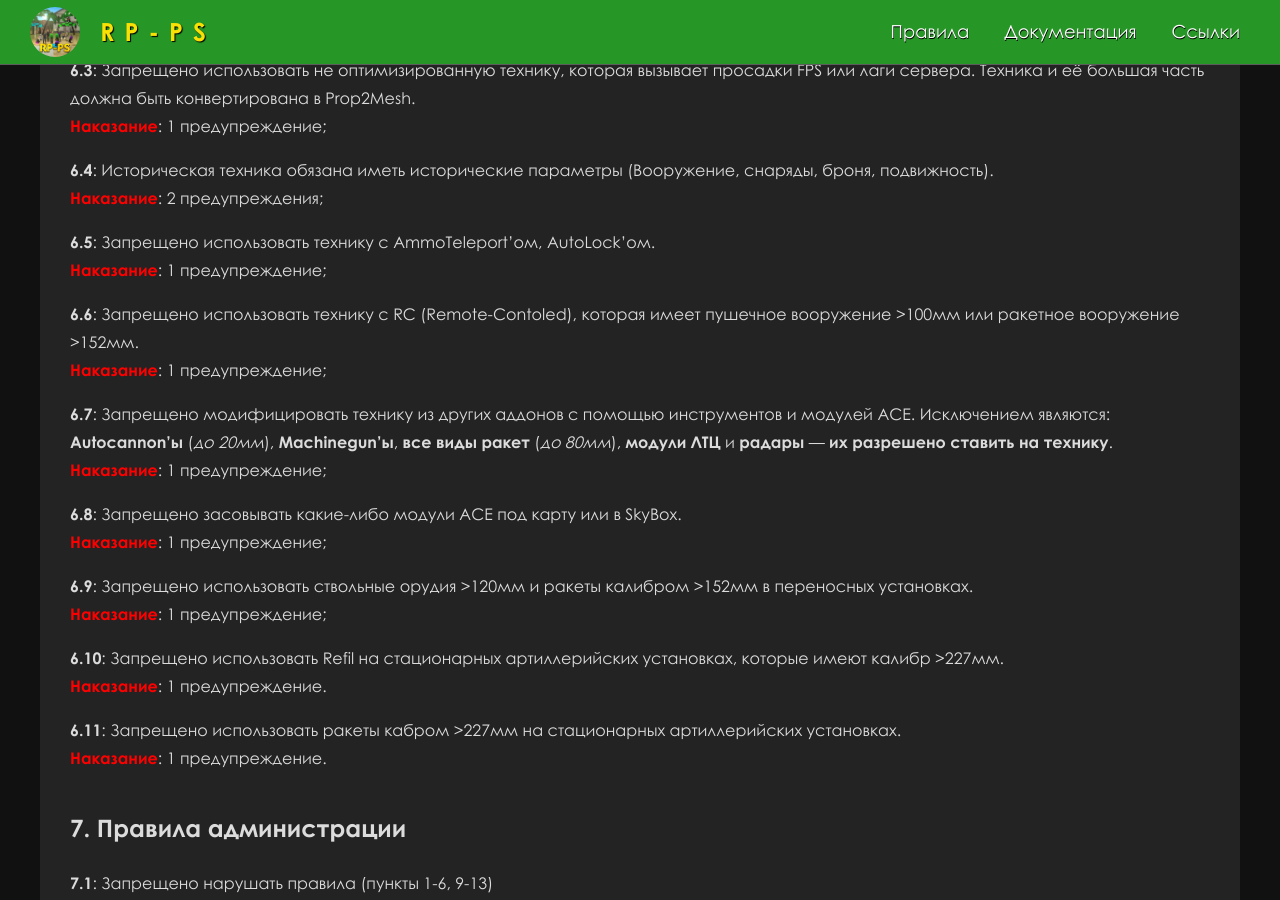
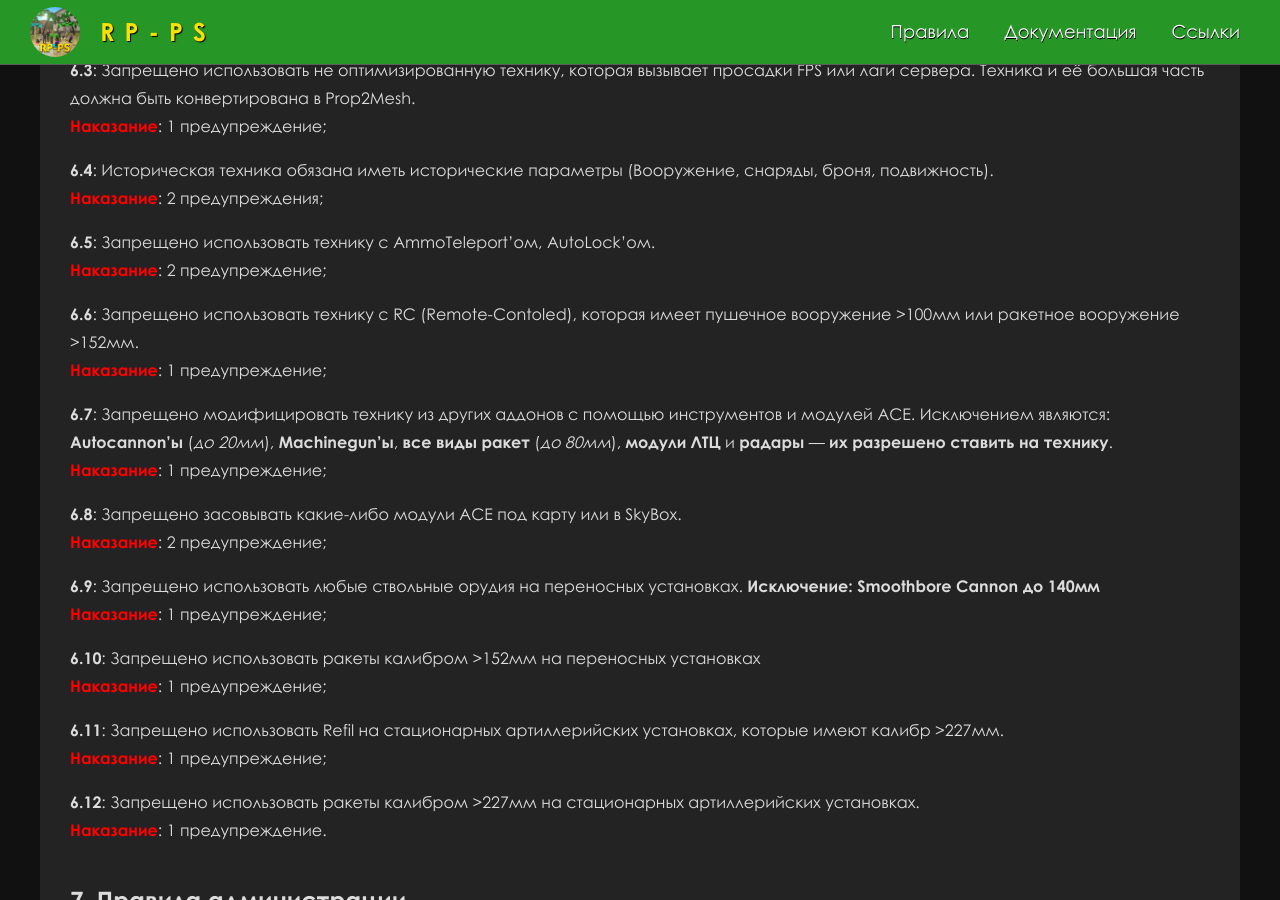
Before and after one commit to RP-PS/RP-PS.github.io, a Jekyll site: the page built from rules.md, in a window 1280 px wide and 900 px high, scrolled down 4027 px. Built offline with Jekyll 4.4.1, drawn with Linux system fonts in a browser that asks for light colours.

Commit message:
Балансировка правил ACE
Разделил прошло 6.9 на нынешнее 6.9-6.10.
Поменял наказания за нарушения в некоторых правилах

```diff
--- a/rules.md
+++ b/rules.md
@@ -170,7 +170,7 @@ layout: default
 **Наказание**: 2 предупреждения;
 
 **6.5**: Запрещено использовать технику с AmmoTeleport'ом, AutoLock'ом.
-**Наказание**: 1 предупреждение;
+**Наказание**: 2 предупреждение;
 
 **6.6**: Запрещено использовать технику с RC (Remote-Contoled), которая имеет пушечное вооружение >100мм или ракетное вооружение >152мм.
 **Наказание**: 1 предупреждение;
@@ -179,15 +179,18 @@ layout: default
 **Наказание**: 1 предупреждение;
 
 **6.8**: Запрещено засовывать какие-либо модули ACE под карту или в SkyBox.
+**Наказание**: 2 предупреждение;
+
+**6.9**: Запрещено использовать любые ствольные орудия на переносных установках. **Исключение: Smoothbore Cannon до 140мм**
 **Наказание**: 1 предупреждение;
 
-**6.9**: Запрещено использовать ствольные орудия >120мм и ракеты калибром >152мм в переносных установках.
+**6.10**: Запрещено использовать ракеты калибром >152мм на переносных установках
 **Наказание**: 1 предупреждение;
 
-**6.10**: Запрещено использовать Refil на стационарных артиллерийских установках, которые имеют калибр >227мм.
-**Наказание**: 1 предупреждение.
+**6.11**: Запрещено использовать Refil на стационарных артиллерийских установках, которые имеют калибр >227мм.
+**Наказание**: 1 предупреждение;
 
-**6.11**: Запрещено использовать ракеты кабром >227мм на стационарных артиллерийских установках.
+**6.12**: Запрещено использовать ракеты калибром >227мм на стационарных артиллерийских установках.
 **Наказание**: 1 предупреждение.
 
 ## 7. Правила администрации
```
